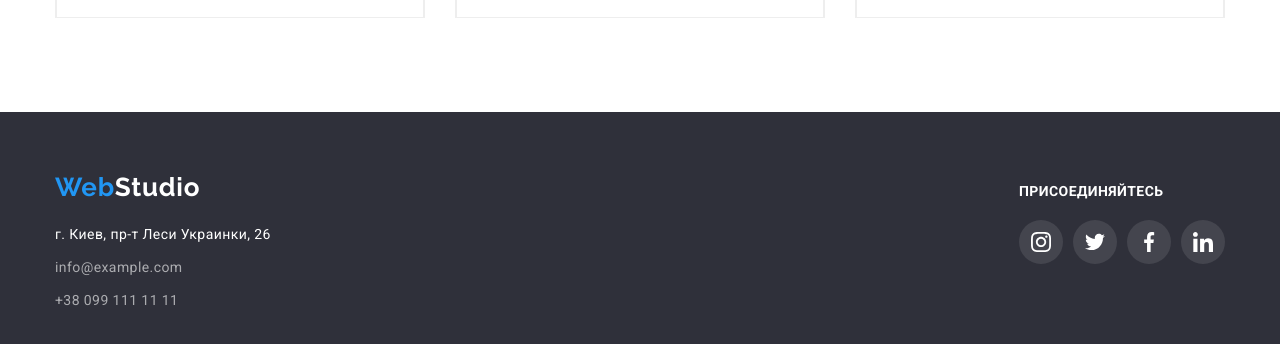
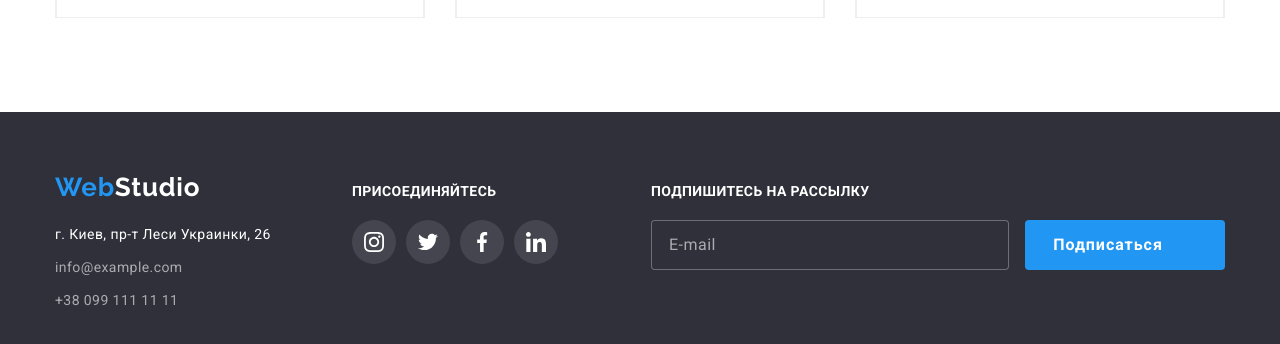
Before and after one commit to oksemko/goit-markup-hw-06, a plain HTML site: page portfolio.html in a window 1280 px wide. Shown: the part 1520-1864 px from the top of the page. Drawn offline with nearby package versions, Linux system fonts and the light colour scheme.

Commit message:
Homework 6

```diff
--- a/portfolio.html
+++ b/portfolio.html
@@ -279,6 +279,29 @@
                 </li>
             </ul>
             </div>
+            <div class="footer-subscribe">
+                <form action="#" class="footer-subscribe-form">
+                    <p class="subscribe-form-head">Подпишитесь на рассылку</p>
+                    <label for="mail" class="subscribe-form-field">
+                        <input for
+                        type="mail"
+                        class="subscribe-form-input"
+                        name="user-mail"
+                        id="mail"
+                        placeholder="E-mail"
+                        title="mail@mail.com"
+                        pattern="([A-z0-9_.-]{1,})@([A-z0-9_.-]{1,}).([A-z]{2,8})"
+                        required
+                        />
+                        <button type="button" class="subscribe-form-button" type="submit">Подписаться
+                            <svg class="subscribe-form-icon" width="24" height="24">
+                                <use href="./images/sprite.svg#icon-icon-send">
+                                </use>
+                            </svg>
+                        </button>
+                    </label>
+                </form>
+            </div>
         </div>
     </footer>
 </body>
```
Also changed, not shown: index.html (+1 -1 lines), css/styles.css (line endings or trailing spaces).
